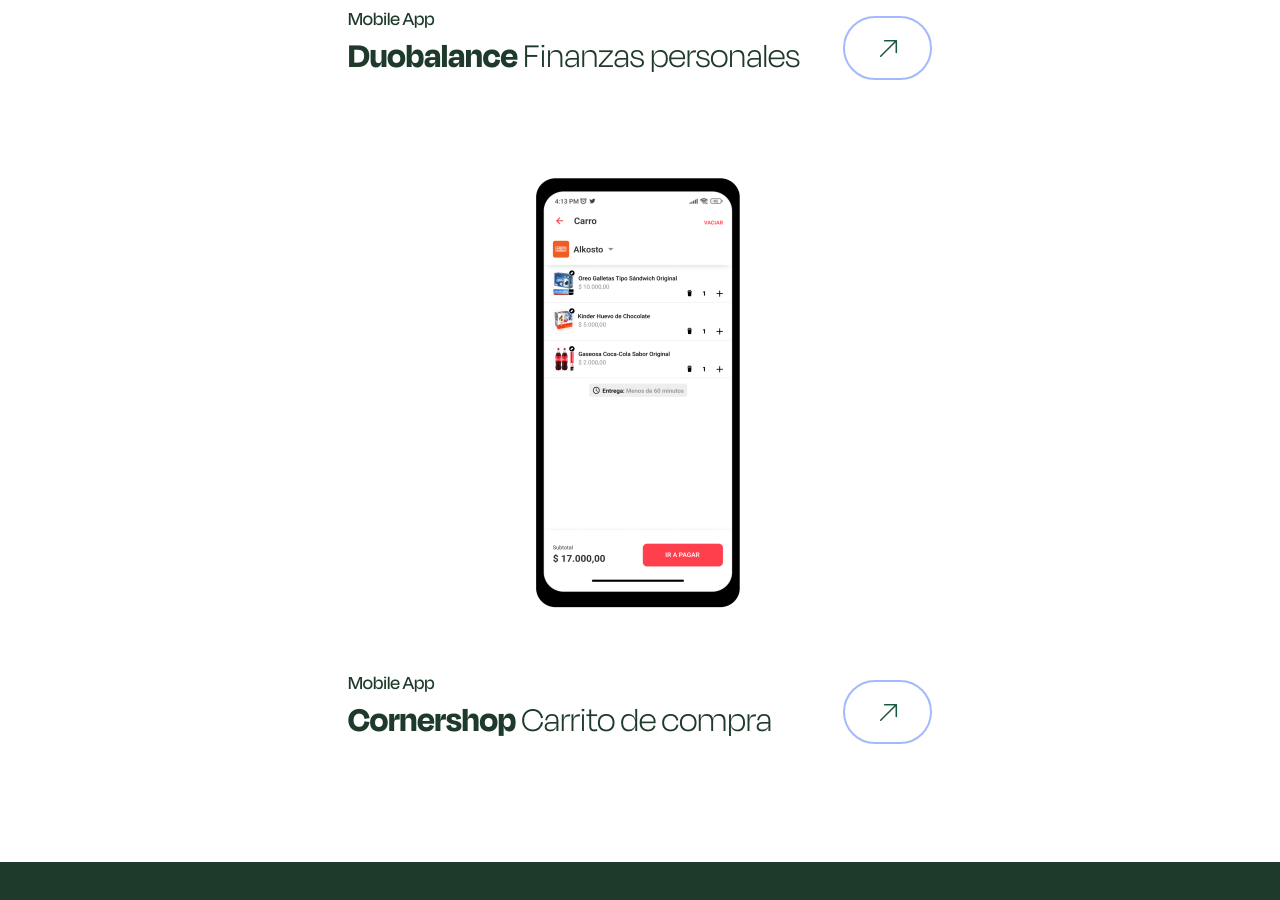
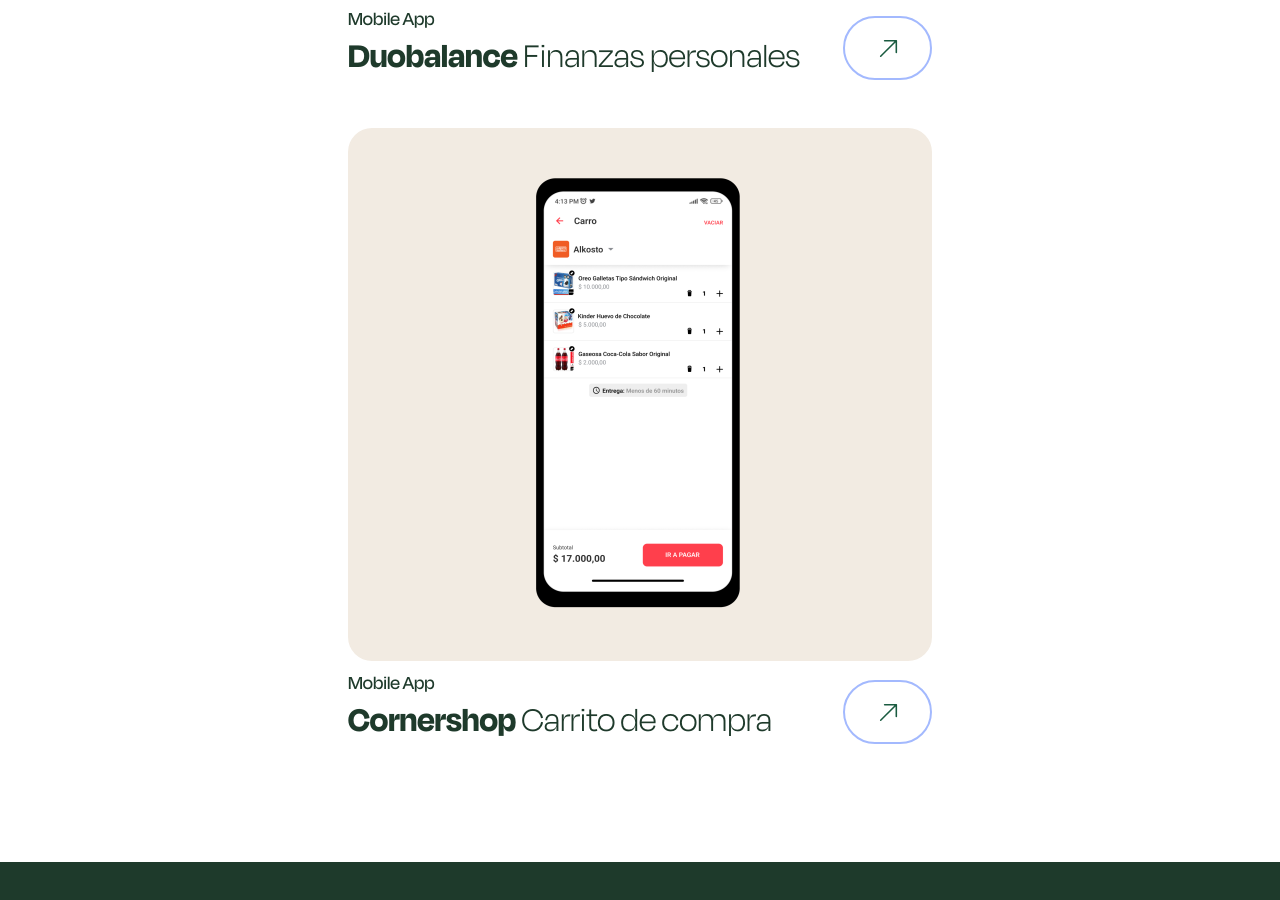
Before and after one commit to gustvpedraza/jormallinas.com, an Astro site: page /proyectos/bolsiyo-venta-mixta in a window 1280 px wide. Shown: the part 7565-8465 px from the top of the page. Built offline with nearby package versions, Linux system fonts and the light colour scheme; Astro itself is replaced by a stand-in of ours.

Commit message:
fix inner pages

```diff
--- a/src/components/Main.astro
+++ b/src/components/Main.astro
@@ -81,7 +81,7 @@
         </ul>
     </section>
 </section>
-<style>
+<style >
     .main {
         border-radius: 40px 40px 0 0;
         margin-top: -56px;
--- a/src/layouts/ProjectPost.astro
+++ b/src/layouts/ProjectPost.astro
@@ -82,7 +82,9 @@
 					posts.filter(post => post.id !== slug).map((post) => (
 							<li>
 								<a href={`/proyectos/${post.id}/`}>
-									<img width={584} height={524} src={post.data.heroImage} alt={post.data.title} />
+									<div class="card-project__img-container">
+										<img width={584} height={524} src={post.data.heroImage} alt={post.data.title} />
+									</div>
 								</a>
 								<div class="projects__card-content">
 									<div>
@@ -650,7 +652,29 @@
         projects__title b{
             display: block !important;
         }
-    	}
+    }
+
+	.card-project__img-container{
+        border-radius: 24px;
+        overflow: hidden;
+    }
+   .card-project__img-container{
+        background-color: var(--background-100);
+    }
+
+
+    .card-project__img-container img{
+        transition: all .3s ease;
+
+    }
+
+    .card-project__img-container img:hover{
+        transform: scale(1.15);
+        transition: all .3s ease;
+        position: relative;
+    }
+
+
 
 </style>
 
```
